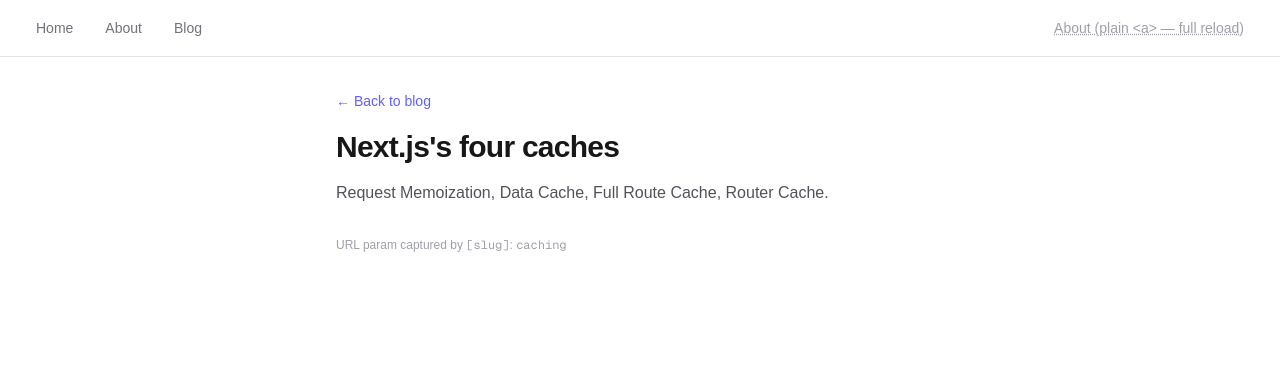
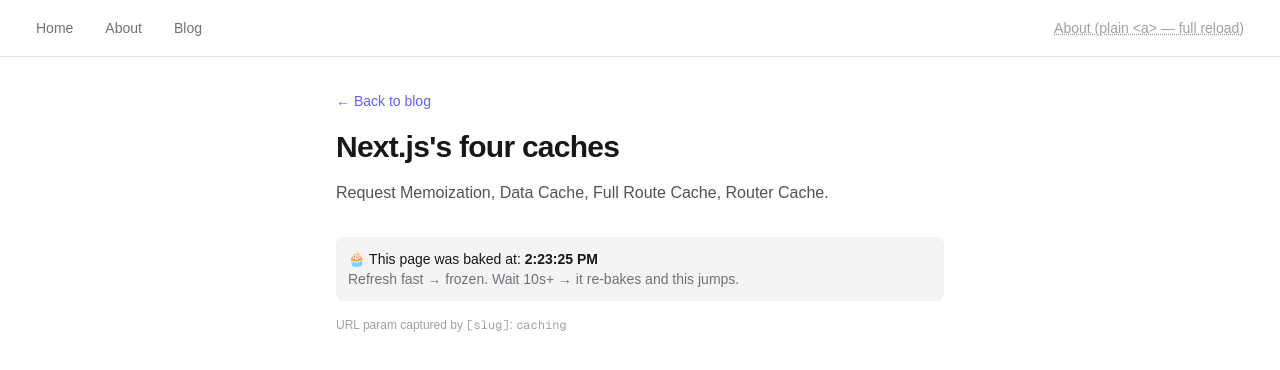
Before and after one commit to MilindGupta-Creator/next-app, a Next.js app: page /blog/caching in a window 1280 px wide. Shown: the top 370 px of the page. Built offline with nearby package versions, Linux system fonts and the light colour scheme.

Commit message:
Enhance BlogPost component with ISR revalidation and display bake time

```diff
--- a/src/app/blog/[slug]/page.tsx
+++ b/src/app/blog/[slug]/page.tsx
@@ -1,6 +1,10 @@
 import Link from 'next/link';
 import { notFound } from 'next/navigation';
 import { getAllPosts, getPost } from '../posts';
+
+// 🧁 ISR: re-bake this page at most once every 10 seconds (on demand, when someone visits).
+// NOTE: dev mode ignores this (dev is always fresh) — you only see ISR in a production build.
+export const revalidate = 10;
 
 // generateStaticParams tells Next WHICH slugs to prerender to static HTML at build time.
 // (This replaces the old Pages Router `getStaticPaths`.) Return one object per page.
@@ -22,6 +26,10 @@
   // Unknown slug → render the nearest not-found UI and send a real 404 status.
   if (!post) notFound();
 
+  // Captured the moment this page is BAKED. On a static/ISR page it freezes to bake-time
+  // and only changes when the page re-bakes — so it's a visible clock for revalidation.
+  const bakedAt = new Date().toLocaleTimeString();
+
   return (
     <main className="mx-auto w-full max-w-2xl flex-1 p-8">
       <Link href="/blog" className="text-sm text-indigo-500 hover:underline">
@@ -29,7 +37,14 @@
       </Link>
       <h1 className="mt-4 text-3xl font-semibold tracking-tight">{post.title}</h1>
       <p className="mt-4 text-zinc-600 dark:text-zinc-300">{post.body}</p>
-      <p className="mt-8 text-xs text-zinc-400">
+      <p className="mt-8 rounded-lg bg-zinc-100 p-3 text-sm dark:bg-zinc-800">
+        🧁 This page was baked at: <strong className="tabular-nums">{bakedAt}</strong>
+        <br />
+        <span className="text-zinc-500">
+          Refresh fast → frozen. Wait 10s+ → it re-bakes and this jumps.
+        </span>
+      </p>
+      <p className="mt-4 text-xs text-zinc-400">
         URL param captured by <code>[slug]</code>: <code>{slug}</code>
       </p>
     </main>
```
Also changed, not shown: 1 other file (tests, documents, lock files or other folders).
